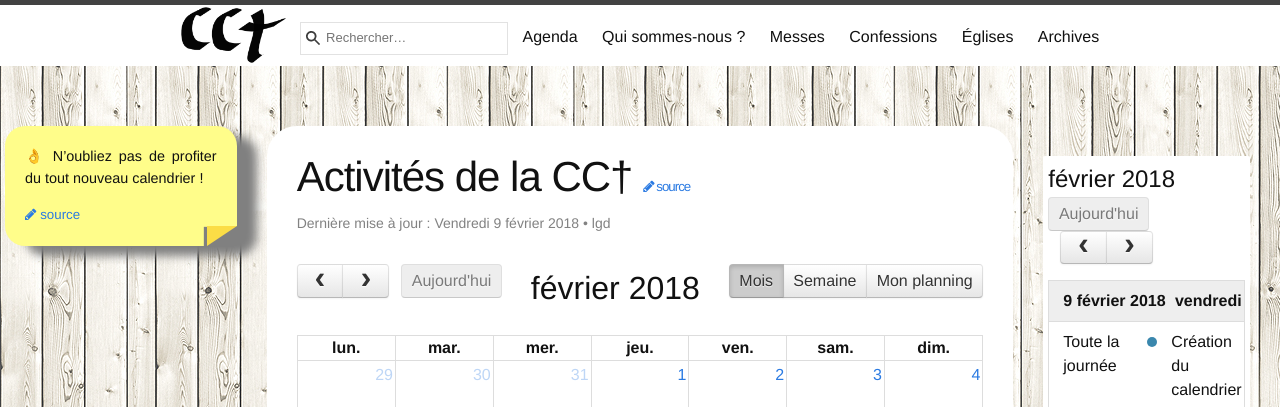
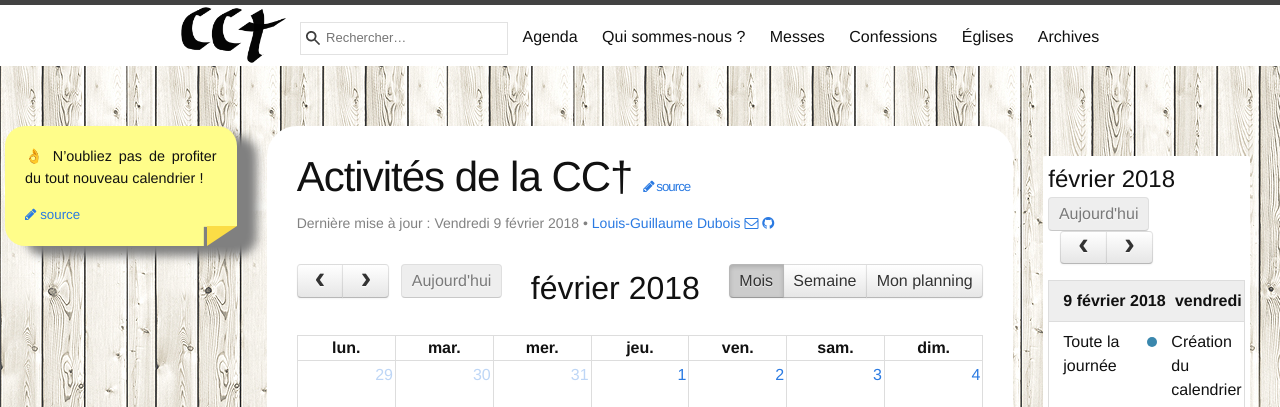
Before and after one commit to cccroix/cccroix.github.io, a Jekyll site: the page built from calendar.md, in a window 1280 px wide. Shown: the top 407 px of the page. Built offline with Jekyll 4.4.1, drawn with Linux system fonts in a browser that asks for light colours.

Commit message:
Correction d’un pseudo

```diff
--- a/calendar.md
+++ b/calendar.md
@@ -3,7 +3,7 @@
 title: Activités de la CC†
 permalink: /agenda/
 date: 2018-02-09 08:00:00 CET
-author: lgd
+author: LGD
 nav: Agenda
 blocnote: true
 position: 1
```
